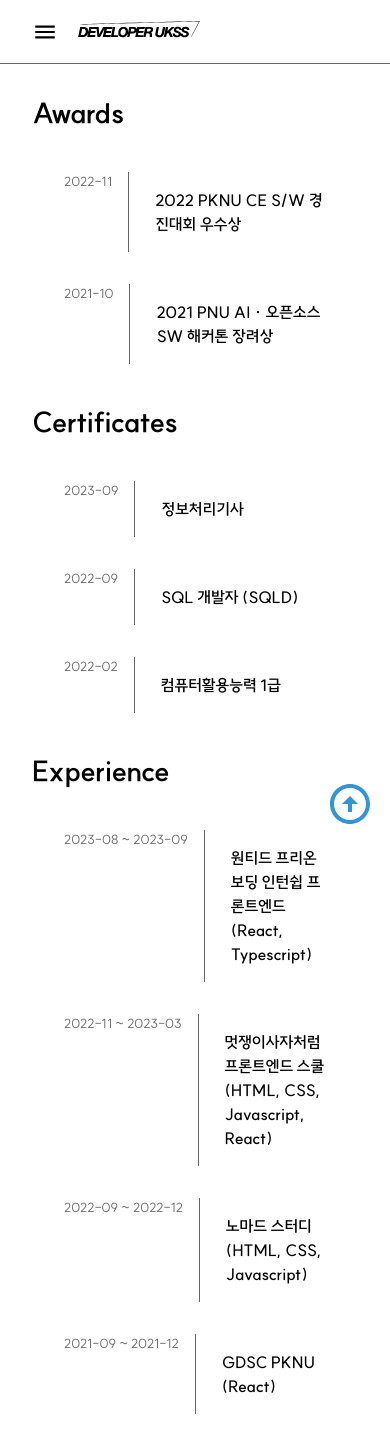
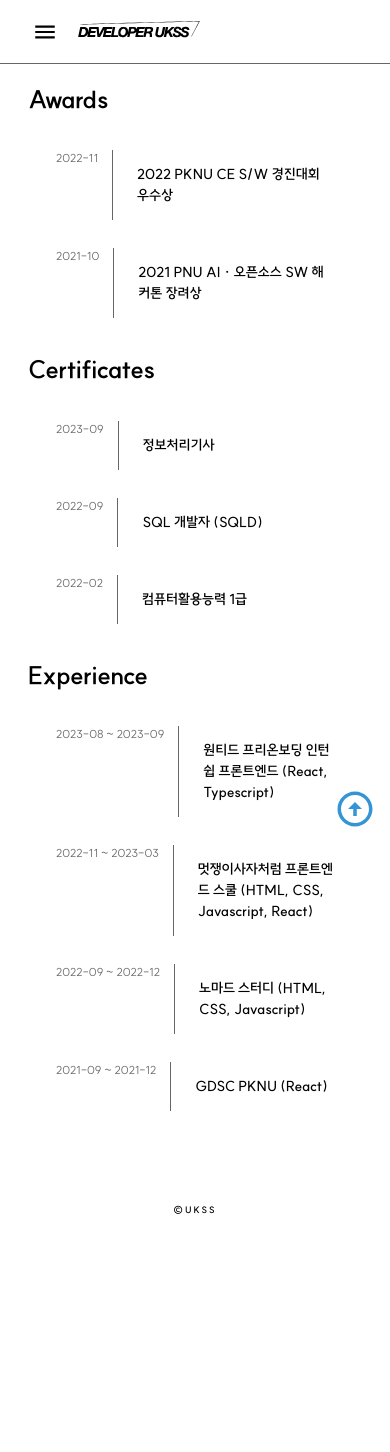
Before and after one commit to ukssss/portfolio, a React (Vite) app: page /about in a window 390 px wide. Shown: the top 1452 px of the page. After the commit the page ends 1231 px from the top, so only its background shows below. Built offline with nearby package versions, Linux system fonts and the light colour scheme.

Commit message:
Feat | Footer 컴포넌트 추가 및 Root Layout 수정

```diff
--- a/src/App.css
+++ b/src/App.css
@@ -1,20 +1,12 @@
 /* Mobile */
 @media (max-width: 767px) {
-    #root {
-        height: 100vh;
-    }
-
     html {
-        font-size: 16px;
+        font-size: 14px;
     }
 }
 
 /* Tablet */
 @media (min-width: 768px) and (max-width: 1023px) {
-    #root {
-        height: 100vh;
-    }
-
     html {
         font-size: 18px;
     }
@@ -22,10 +14,6 @@
 
 /* Desktop */
 @media (min-width: 1024px) {
-    #root {
-        height: 100vh;
-    }
-
     html {
         font-size: 24px;
     }
@@ -34,9 +22,9 @@
 /* Common */
 #root {
     font-family: 'SUITE';
+    height: 100vh;
 }
 
 main {
-    margin-top: 4rem;
-    padding: 2rem;
+    padding: 6rem 2rem 3rem;
 }
--- a/src/App.tsx
+++ b/src/App.tsx
@@ -1,14 +1,17 @@
-import { Outlet } from 'react-router-dom';
-import './App.css';
-import { Header } from './components';
+import '@/App.css';
+import { Footer, Header } from '@/components';
+import { Outlet, useLocation } from 'react-router-dom';
 
 function App() {
+    const location = useLocation();
+
     return (
         <>
             <Header />
             <main>
                 <Outlet />
             </main>
+            {location.pathname === '/' ? null : <Footer />}
         </>
     );
 }
--- /dev/null
+++ b/src/components/common/Footer.tsx
@@ -0,0 +1,23 @@
+import styled from 'styled-components';
+
+const Footer = () => {
+    return (
+        <Container>
+            <StyledFooter>©UKSS</StyledFooter>
+        </Container>
+    );
+};
+
+const Container = styled.div`
+    padding: 1rem;
+`;
+
+const StyledFooter = styled.footer`
+    font-size: 9px;
+    letter-spacing: 2px;
+    text-align: center;
+    text-transform: uppercase;
+    font-weight: 700;
+`;
+
+export default Footer;
--- a/src/components/common/Header.tsx
+++ b/src/components/common/Header.tsx
@@ -104,6 +104,8 @@ const Container = styled.header`
 
     height: 100px;
     padding: 2rem;
+
+    z-index: 998;
 `;
 
 const TabletContainer = styled.header`
--- a/src/pages/Home.tsx
+++ b/src/pages/Home.tsx
@@ -70,7 +70,12 @@ const Container = styled.div`
     align-items: center;
 `;
 
-const AboutMe = styled.div``;
+const AboutMe = styled.div`
+    @media (max-width: 1200px) {
+        margin: auto;
+    }
+`;
+
 const AboutMeText = styled.p`
     position: relative;
     display: flex;
@@ -78,14 +83,7 @@ const AboutMeText = styled.p`
     margin-bottom: 1rem;
 
     font-size: 2rem;
-
-    @media (min-width: 768px) and (max-width: 1200px) {
-        font-weight: 500;
-    }
-
-    @media (min-width: 1201px) {
-        font-weight: 700;
-    }
+    font-weight: 700;
 
     & > img {
         position: absolute;
```
